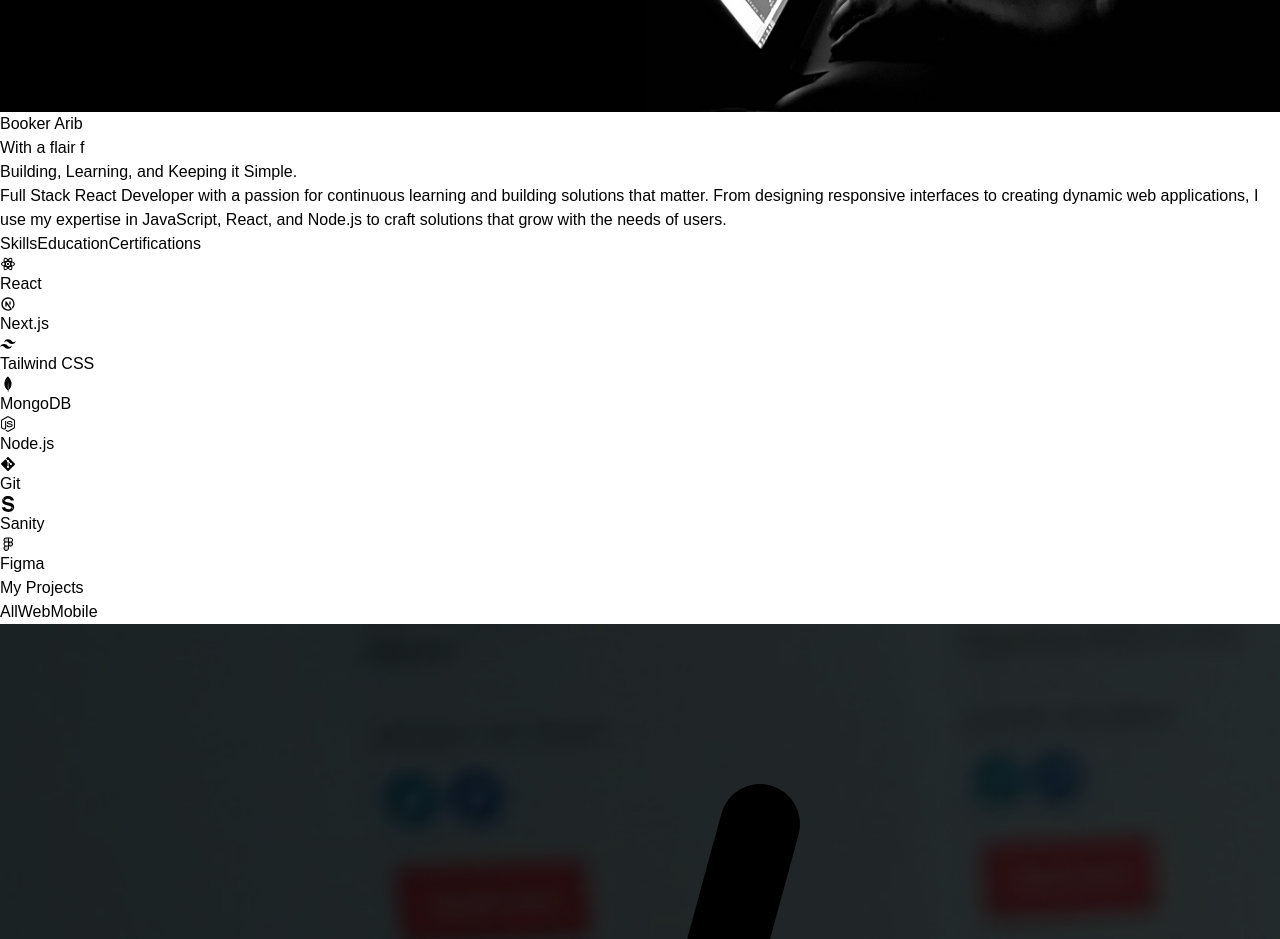
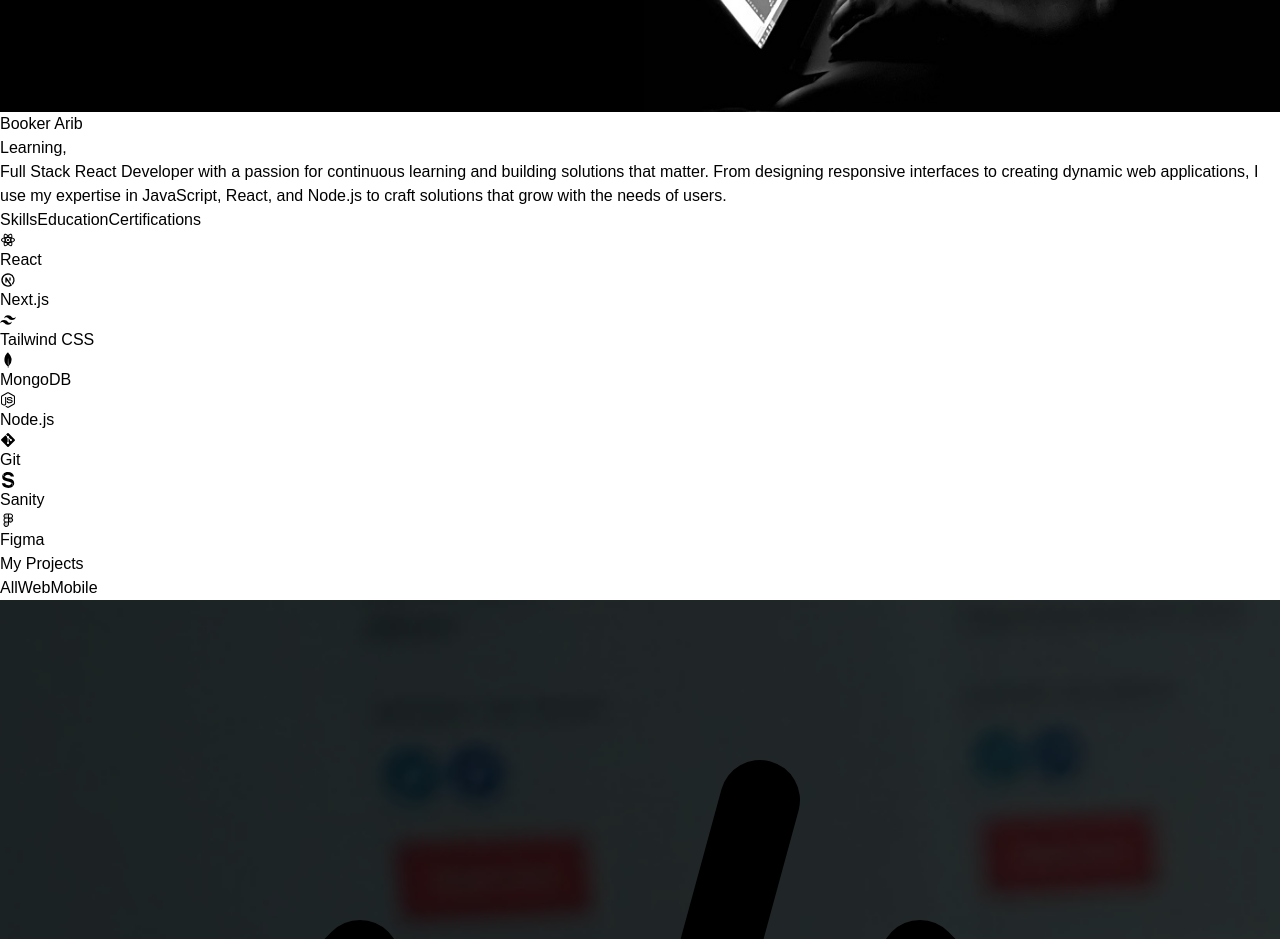
Before and after one commit to nbdybtchu/project-portfolio, a React (Vite) app: page / in a window 1280 px wide. Shown: the part 780-1719 px from the top of the page. Built offline with nearby package versions, Linux system fonts and the light colour scheme.

Commit message:
Removing h2 and adding it to type writer.

```diff
--- a/src/components/HeroSection.jsx
+++ b/src/components/HeroSection.jsx
@@ -42,7 +42,7 @@
     title: "Education",
     id: "education",
     content: (
-      <ul className="list-disc pl-2">
+      <ul className="list-disc pl-6">
         <li>Zuitt Coding Bootcamp</li>
         <li>St. John Bosco Institute of Arts and Sciences, Makati</li>
       </ul>
@@ -52,7 +52,7 @@
     title: "Certifications",
     id: "certifications",
     content: (
-      <ul className="list-disc pl-2">
+      <ul className="list-disc pl-6">
         <li>Zuitte Coding Bootcamp Full Stack Web Developer Certificate</li>
       </ul>
     ),
@@ -105,32 +105,36 @@
           <h1 className="text-4xl md:text-5xl lg:text-6xl font-extrabold uppercase tracking-base text-left text-transparent bg-clip-text bg-gradient-to-r from-green-700 to-green-900">
             {PROFILE.name}
           </h1>
-          <div className="pt-2 text-xs font-extrabold uppercase px-1 text-[#efefef]">
+          <div className="pt-1 text-xs font-extrabold uppercase px-1 text-[#efefef]">
             <TypeAnimation
               sequence={[
                 "Full-stack React Developer",
-                1000,
-                "With a flair for graphic design",
-                1000,
+                1200,
+                "Building,",
+                1200,
+                "Learning,",
+                1200,
+                "Keeping it Simple.",
+                1200,
               ]}
               wrapper="span"
               speed={50}
               repeat={Infinity}
             />
           </div>
-          <motion.h2
+          {/* <motion.h2
             initial={{ opacity: 0, y: -40 }}
             animate={{ opacity: isIntroComplete ? 1 : 0, y: isIntroComplete ? 0 : -40 }}
             transition={{ duration: 1 }}
             className="text-1xl md:text-2xl font-extrabold text-white px-1 mt-8 tracking-normal"
           >
             Building, Learning, and Keeping it Simple.
-          </motion.h2>
+          </motion.h2> */}
           <motion.p
             initial={{ opacity: 0, x: -40 }}
             animate={{ opacity: isIntroComplete ? 1 : 0, x: isIntroComplete ? 0 : -40 }}
             transition={{ duration: 1.5 }}
-            className="text-sm md:text-base/5 mt-4 tracking-normal px-1 text-gray-300"
+            className="text-sm md:text-base/4.5 mt-6 tracking-normal px-1 text-white"
           >
             Full Stack React Developer with a passion for continuous learning and building solutions that matter. From designing responsive interfaces to creating dynamic web applications, I use my expertise in JavaScript, React, and Node.js to craft solutions that grow with the needs of users.
           </motion.p>
```
